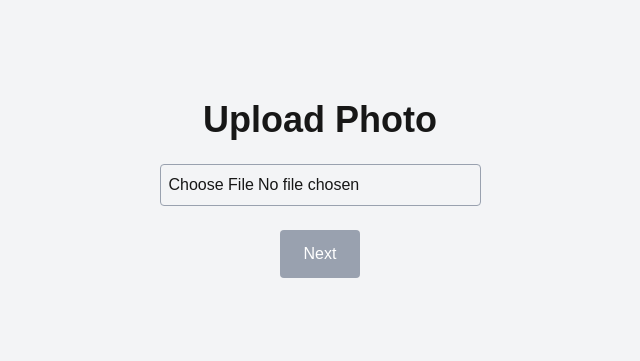
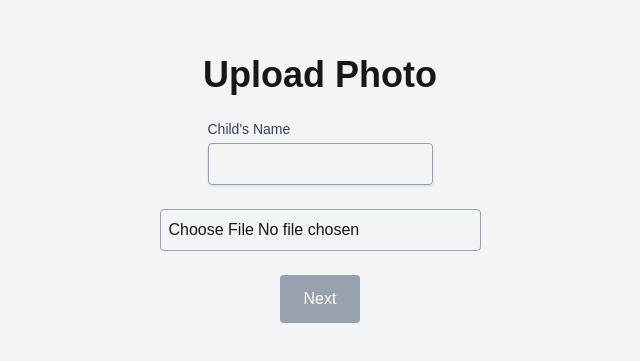
Before and after one commit to ai-solution-architect/snapptale, a Next.js app: page /upload in a window 1280 px wide. Shown: the part 211-572 px from the top of the page, without its empty margins (320-960 px from the left). Built offline with nearby package versions, Linux system fonts and the light colour scheme.

Commit message:
Day 4: updating testing names and data

```diff
--- a/src/app/upload/page.tsx
+++ b/src/app/upload/page.tsx
@@ -4,6 +4,7 @@ import React, { useState } from 'react';
 import { useFilePreview } from '@/hooks/useFilePreview';
 
 export default function UploadPage() {
+  const [name, setName] = useState('');
   const [file, setFile] = useState<File | null>(null);
   const [aiImgUrl, setAiImgUrl] = useState<string | null>(null);
   const [isUploading, setIsUploading] = useState(false);
@@ -63,6 +64,17 @@ export default function UploadPage() {
     <main className="flex flex-col items-center justify-center min-h-screen bg-gray-100 p-8">
       <h1 className="text-4xl font-bold mb-6">Upload Photo</h1>
 
+      <div className="mb-6">
+        <label htmlFor="name-input" className="block text-sm font-medium text-gray-700">Child's Name</label>
+        <input
+          id="name-input"
+          type="text"
+          value={name}
+          onChange={e => setName(e.target.value)}
+          aria-label="Child's Name"
+          className="mt-1 block w-full border border-gray-400 p-2 rounded shadow-sm"
+        />
+      </div>
       <label htmlFor="file-input" className="sr-only">Choose file</label>
       <input
         id="file-input"
@@ -82,12 +94,11 @@ export default function UploadPage() {
 
       <button
         onClick={handleUpload}
-        disabled={!file || isUploading}
-        className={`px-6 py-3 rounded text-white transition ${
-          file && !isUploading
+        disabled={!name.trim() || !file || isUploading}
+        className={`px-6 py-3 rounded text-white transition ${file && !isUploading
             ? 'bg-blue-600 hover:bg-blue-700 cursor-pointer'
             : 'bg-gray-400 cursor-not-allowed'
-        }`}
+          }`}
       >
         {isUploading ? 'Uploading...' : 'Next'}
       </button>
```
Also changed, not shown: 1 other file (tests, documents, lock files or other folders).
